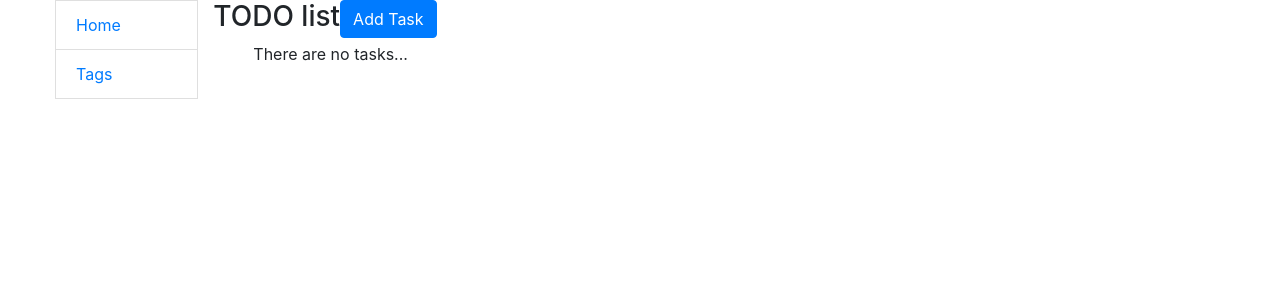
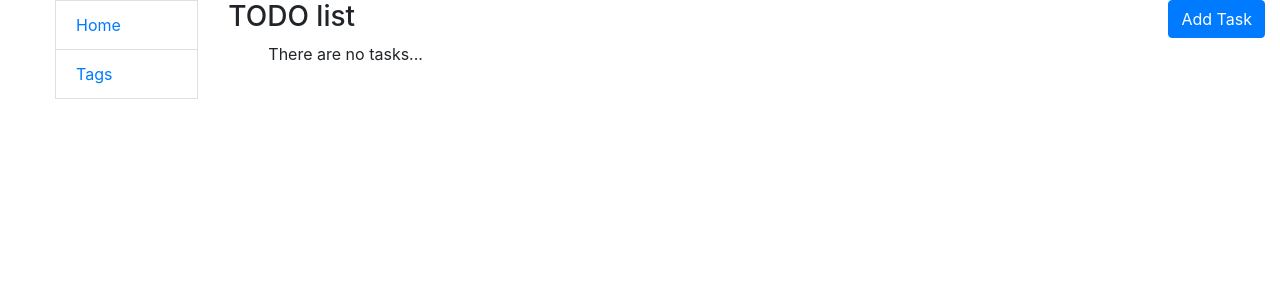
Before and after one commit to Yevheniy-Lototskiy/django-practice, a Django app: page / in a window 1280 px wide. Shown: the top 300 px of the page. Run offline with Django 4.2, Linux system fonts and the light colour scheme; data that the repository does not hold is empty.

Commit message:
Fixed col-sm

```diff
--- a/templates/base.html
+++ b/templates/base.html
@@ -22,7 +22,7 @@
         {% include "includes/sidebar.html" %}
       {% endblock %}
     </div>
-    <div class="col-sm-">
+    <div class="col-sm-10">
       {% block content %}{% endblock %}
     </div>
   </div>
```
